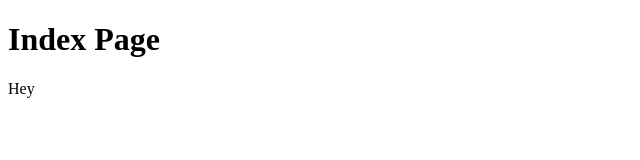
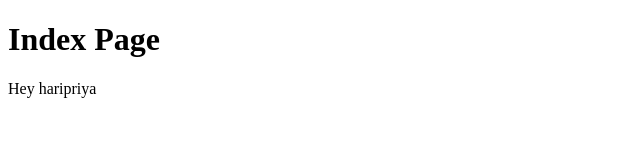
Before and after one commit to Ninja1102/splitmate, a plain HTML site: page index.html in a window 1280 px wide. Shown: the full height of the page, 0-640 px from the left. Drawn offline with Linux system fonts and the light colour scheme.

Commit message:
Updated multiple stashes

```diff
--- a/index.html
+++ b/index.html
@@ -8,6 +8,6 @@
 </head>
 <body>
     <h1>Index Page</h1>
-    <p>Hey</p>
+    <p>Hey haripriya</p>
 </body>
 </html>
```
Also changed, not shown: contact.html (+1 -0 lines).
